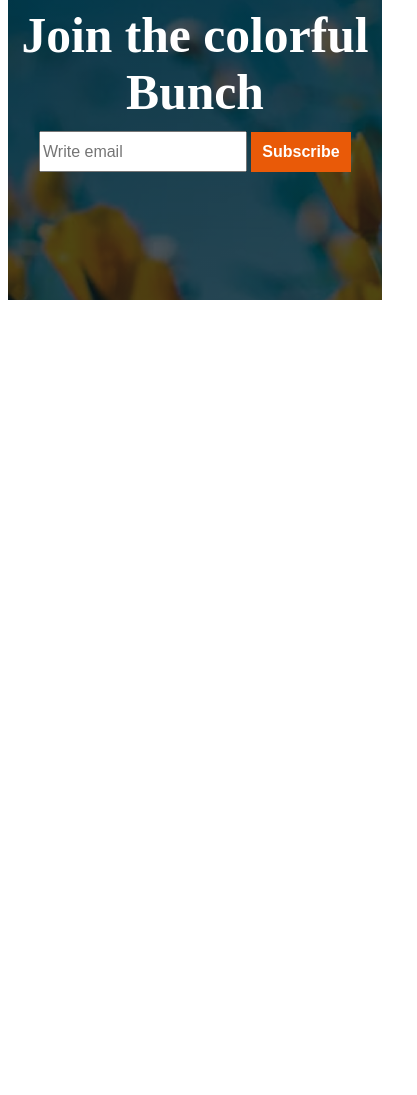
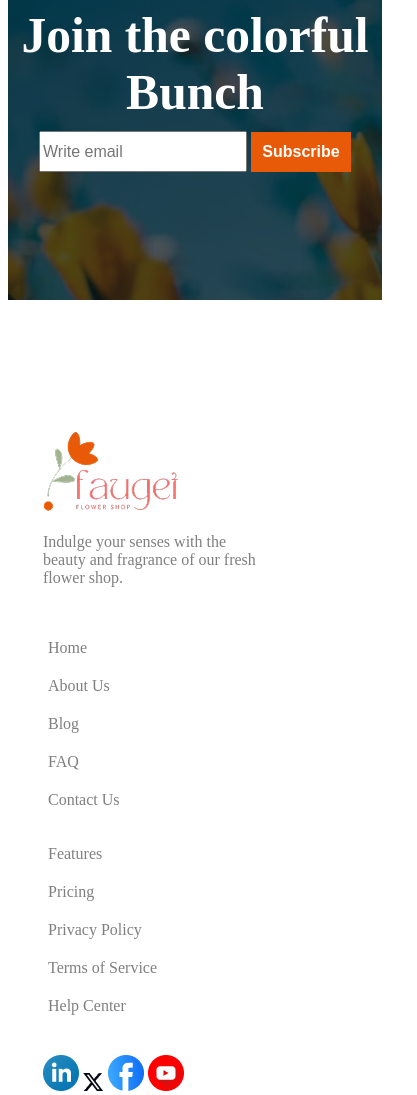
Before and after one commit to hriday33333/2nd-assignment-2, a plain HTML site: page index.html in a window 390 px wide. Shown: the part 5433-6528 px from the top of the page, 417 px wide, since content can reach past the window. Before the commit the page ends 5733 px from the top, so only its background shows below. Drawn offline with Linux system fonts and the light colour scheme.

Commit message:
added footer dection

```diff
--- a/index.html
+++ b/index.html
@@ -129,8 +129,37 @@
             <button class="join-btn">Subscribe</button>
         </div>
     </section>
-    <footer>
-
+    <footer class="footer-section containers">
+    <section class="footer-item">
+        <div class="logo-style">
+            <img src="./assets/logo.png" alt="">
+            <p class="color">Indulge your senses with the <br> beauty and fragrance of our fresh <br> flower shop. </p>
+        </div>
+        <div class="home">
+            <ul>
+                <li><a href=""><span class="color">Home</span></a></li>
+                <li><a href=""><span class="color">About Us</span></a></li>
+                <li><a href=""><span class="color">Blog</span></a></li>
+                <li><a href=""><span class="color">FAQ</span></a></li>
+                <li><a href=""><span class="color">Contact Us</span></a></li>
+            </ul>
+        </div>
+        <div class="home">
+            <ul>
+                <li><a href=""><span class="color">Features</span></a></li>
+                <li><a href=""><span class="color">Pricing</span></a></li>
+                <li><a href=""><span class="color">Privacy Policy</span></a></li>
+                <li><a href=""><span class="color">Terms of Service</span></a></li>
+                <li><a href=""><span class="color">Help Center</span></a></li>
+            </ul>
+        </div>
+        <div class="social-media">
+            <img src="./assets/icon-linkedin.png" alt="">
+            <img src="./assets/icon-twitter.png" alt="">
+            <img src="./assets/icon-facebook.png" alt="">
+            <img src="./assets/icon-youtube.png" alt="">
+        </div>
+    </section>
     </footer>
 </body>
 </html>
--- a/styles/flower.css
+++ b/styles/flower.css
@@ -255,7 +255,26 @@ text-align: center;
     border: none;
 
 }
-
+/* ...................footer section............ */
+.footer-item{
+    display: flex;
+    justify-content: space-between;
+}
+.footer-section{
+    margin-top: 100px;
+    height: 248px;
+    /* border: 1px solid; */
+}
+.home ul li{
+list-style: none;
+margin-bottom: 20px;
+}
+.home ul li a{
+text-decoration: none;
+}
+.color{
+    color: rgba(0, 0, 0, 0.5);
+}
 
 
 
@@ -317,5 +336,21 @@ width: 366px;
     width: 100px;
     height: 40px;
 }
-
+.footer-section{
+    position: relative;
+    top: 850px;
 }
+.footer-item{
+flex-direction: column;
+}
+.logo-style {
+    position: relative;
+    left: 35px;
+    top: -20px;
+}
+.social-media{
+    position: relative;
+    left: 35px;
+    top: 20px;
+}
+}
```
